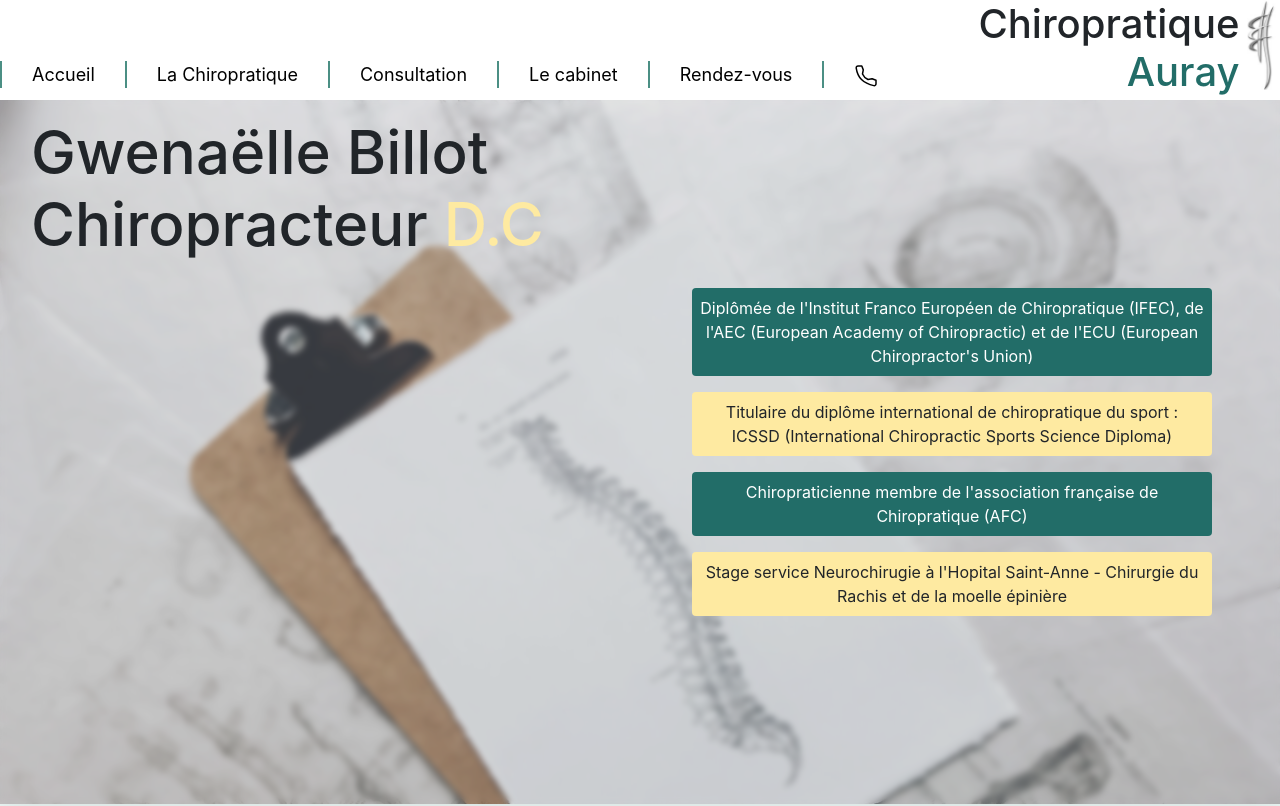
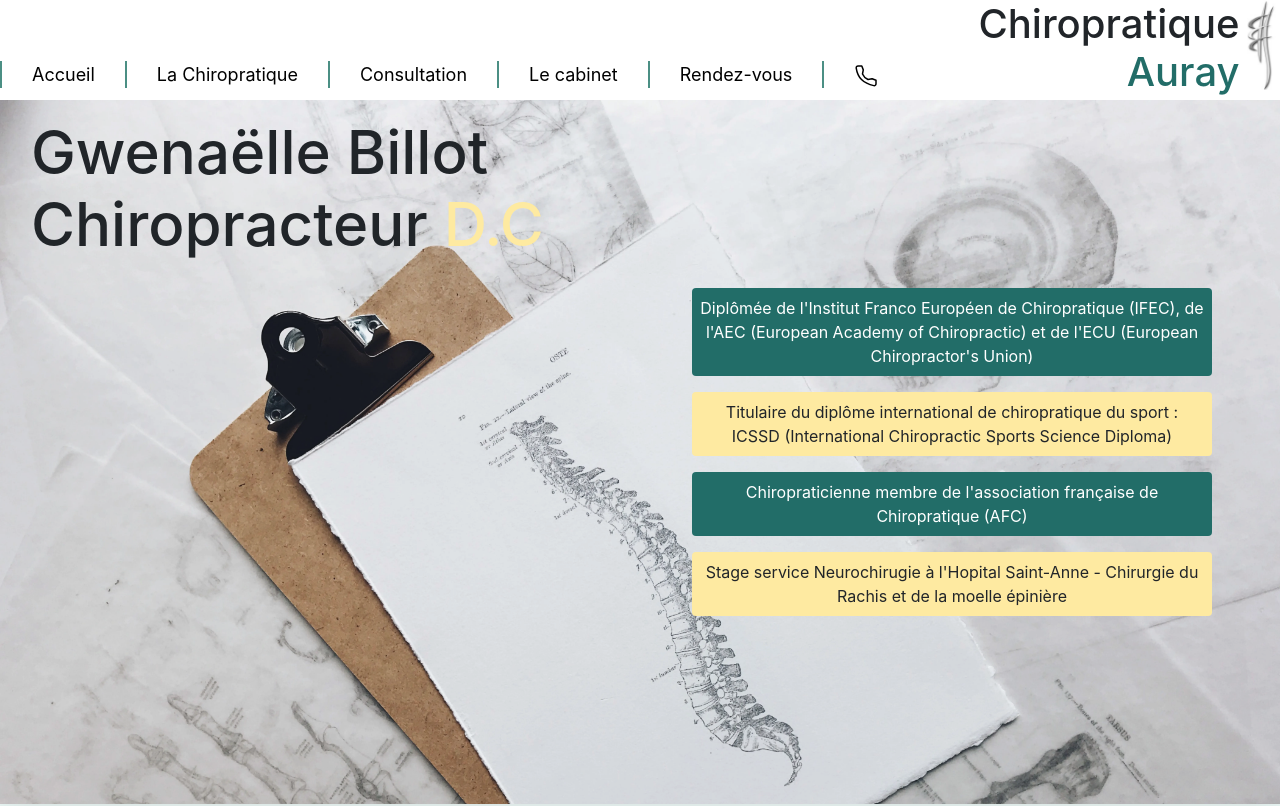
Before and after one commit to Judes77850/chiropratique, a website: page index.html in a window 1280 px wide. Shown: the top 806 px of the page. Drawn offline with nearby package versions, Linux system fonts and the light colour scheme.

Commit message:
ajout style

```diff
--- a/css/style.scss
+++ b/css/style.scss
@@ -72,9 +72,9 @@ main{
         background-size: cover;
         .presentation{
             height: 88vh;
-            background: rgba(168, 168, 168, 0.3);
+            background: rgba(168, 168, 168, 0.1);
             box-shadow: 0 4px 30px rgba(0, 0, 0, 0.1);
-            backdrop-filter: blur(3px);
+            backdrop-filter: blur(0px);
             -webkit-backdrop-filter: blur(5px);
             h2{
                 font-size: 60px;
```
Also changed, not shown: pages/consultation.html (+2 -2 lines), css/style.css.
